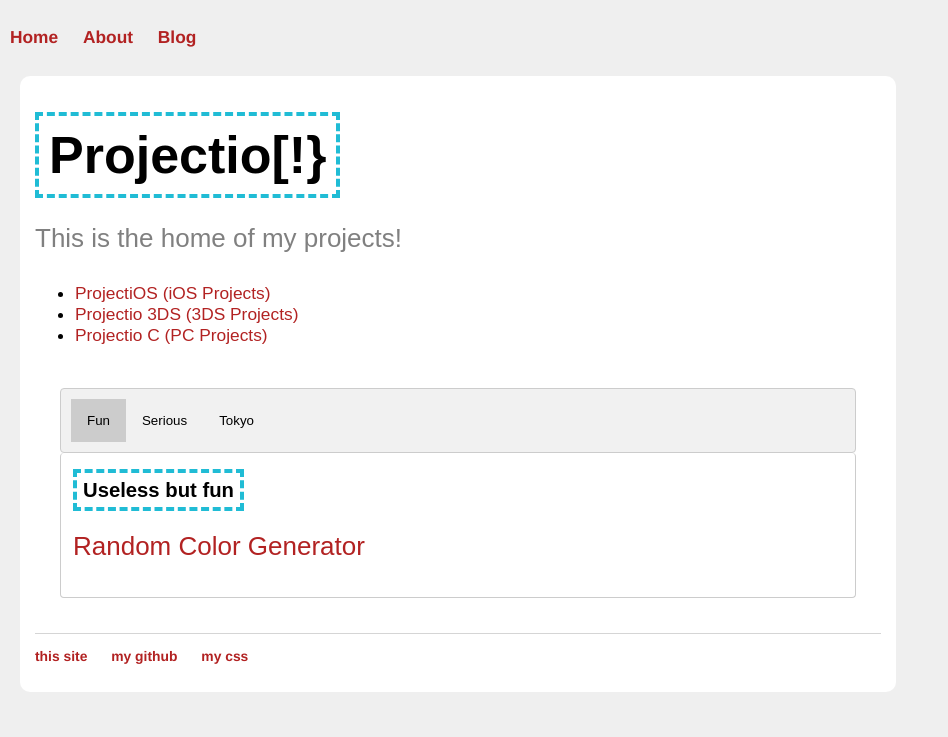
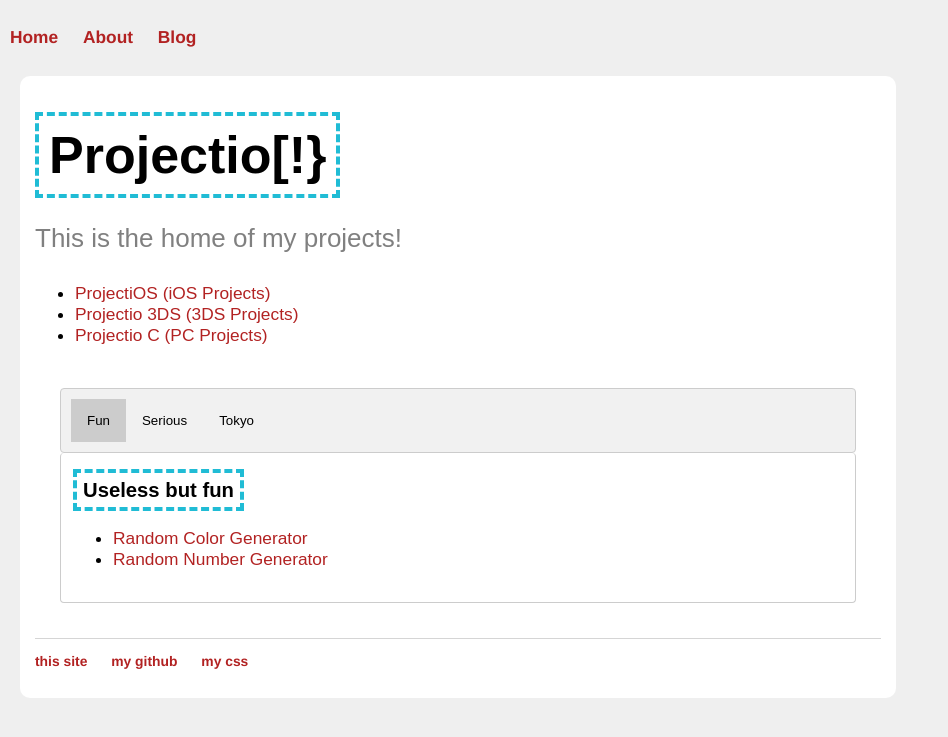
Before and after one commit to Samplasion/samplasion.github.iold, a Jekyll site: the page built from index.html, in a window 1280 px wide. Shown: the top 737 px of the page, without its empty margins (0-948 px from the left). Built offline with Jekyll 4.4.1, drawn with Linux system fonts in a browser that asks for light colours; a script that is not in the unit is left out.

Commit message:
Update index.html

```diff
--- a/index.html
+++ b/index.html
@@ -20,7 +20,9 @@ title: Home
 
 <div id="Fun" class="tabcontent">
   <h3><span>Useless but fun</span></h3>
-  <p><a href="hex.html">Random Color Generator</a></p>
+  <p><ul><li><a href="hex.html">Random Color Generator</a></li>
+  <li><a href="random.html">Random Number Generator</a></li>
+  </ul></p>
 </div>
 
 <div id="Serious" class="tabcontent">
```
